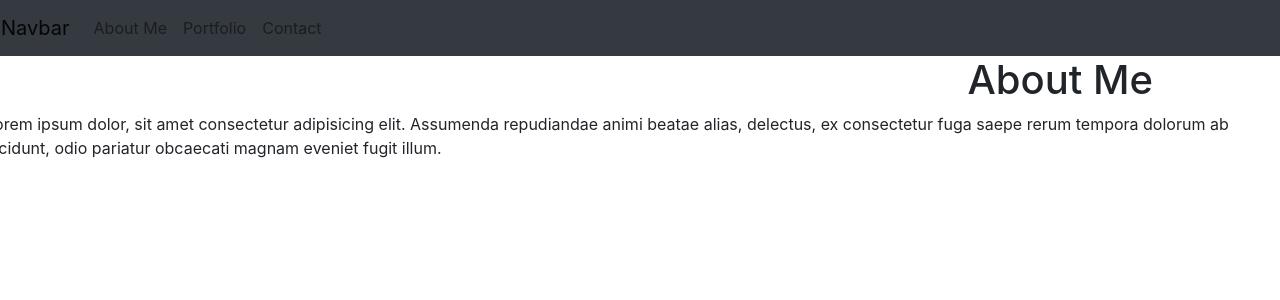
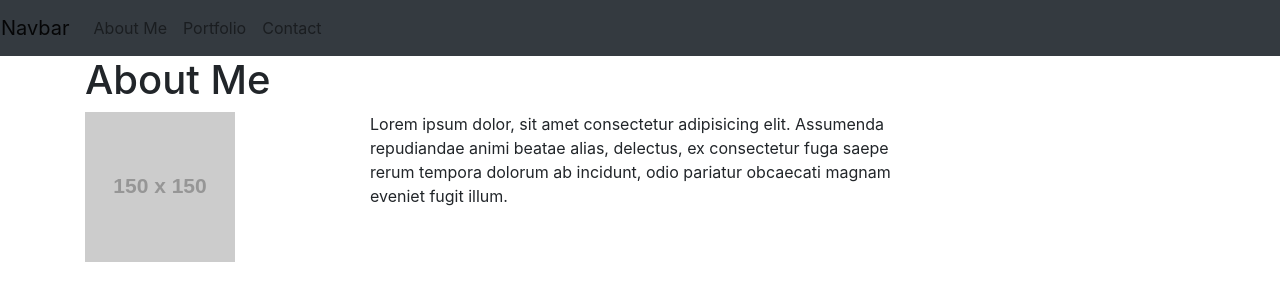
Before and after one commit to jacobdolph/02-css-portfolio-homework, a plain HTML site: page index.html in a window 1280 px wide. Drawn offline with nearby package versions, Linux system fonts and the light colour scheme; placeholder pictures from the web are drawn by us.

Commit message:
added a container under the navbar

```diff
--- a/index.html
+++ b/index.html
@@ -19,7 +19,7 @@
                 <span class="navbar-toggler-icon"></span>
             </button>
             <div class="collapse navbar-collapse" id="navbarNav">
-                <ul class="navbar-nav navbar-light">
+                <ul class="navbar-nav">
                     <li class="nav-item">
                         <a class="nav-link" href="#">About Me <span class="sr-only">(current)</span></a>
                     </li>
@@ -35,17 +35,28 @@
         </nav>
 
     </div>
+    <div class="container">
+        <div class="row">
+            <div class="col-md-3">
+                <h1>About Me</h1>
+            </div>
+            <div class="col-md-6"></div>
 
-    <div class="row">
-        <div class="col-md-3"></div>
-        <div class="col-md-6"></div>
-        <h1>About Me</h1>
-        <img src="" alt="">
-        <p>Lorem ipsum dolor, sit amet consectetur adipisicing elit. Assumenda repudiandae animi beatae alias, delectus,
-            ex consectetur fuga saepe rerum tempora dolorum ab incidunt, odio pariatur obcaecati magnam eveniet fugit
-            illum.</p>
-        <div class="col-md-3"></div>
-
+            <div class="col-md-3"></div>
+        </div>
+        <div class="row">
+            <div class="col-md-3">
+                <img src="http://placehold.it/150x150" alt="nothin">
+            </div>
+            <div class="col-md-6">
+                <p>Lorem ipsum dolor, sit amet consectetur adipisicing elit. Assumenda repudiandae animi beatae alias,
+                    delectus,
+                    ex consectetur fuga saepe rerum tempora dolorum ab incidunt, odio pariatur obcaecati magnam eveniet
+                    fugit
+                    illum.</p>
+                <div class="col-md-3"></div>
+            </div>
+        </div>
 
     </div>
 
```
